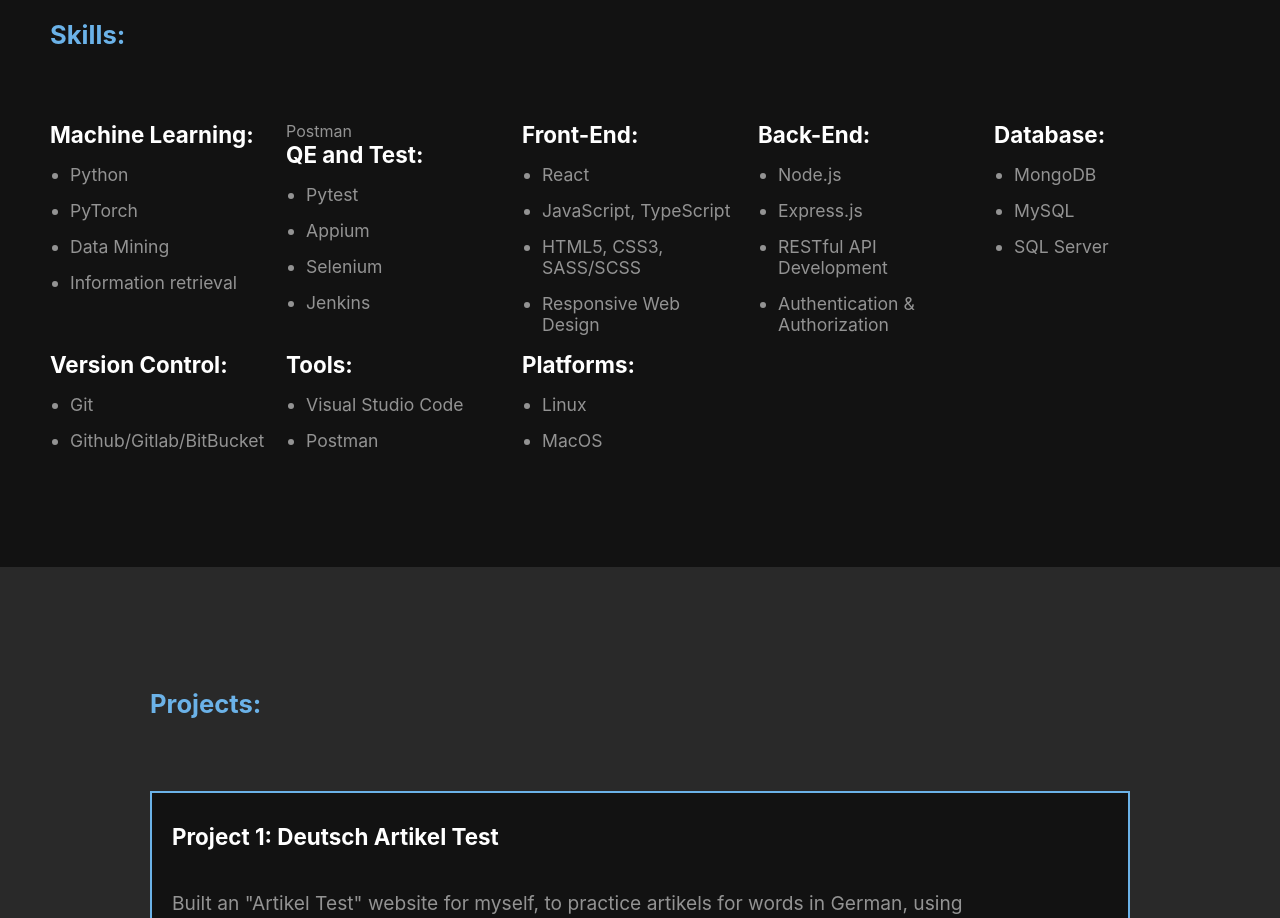
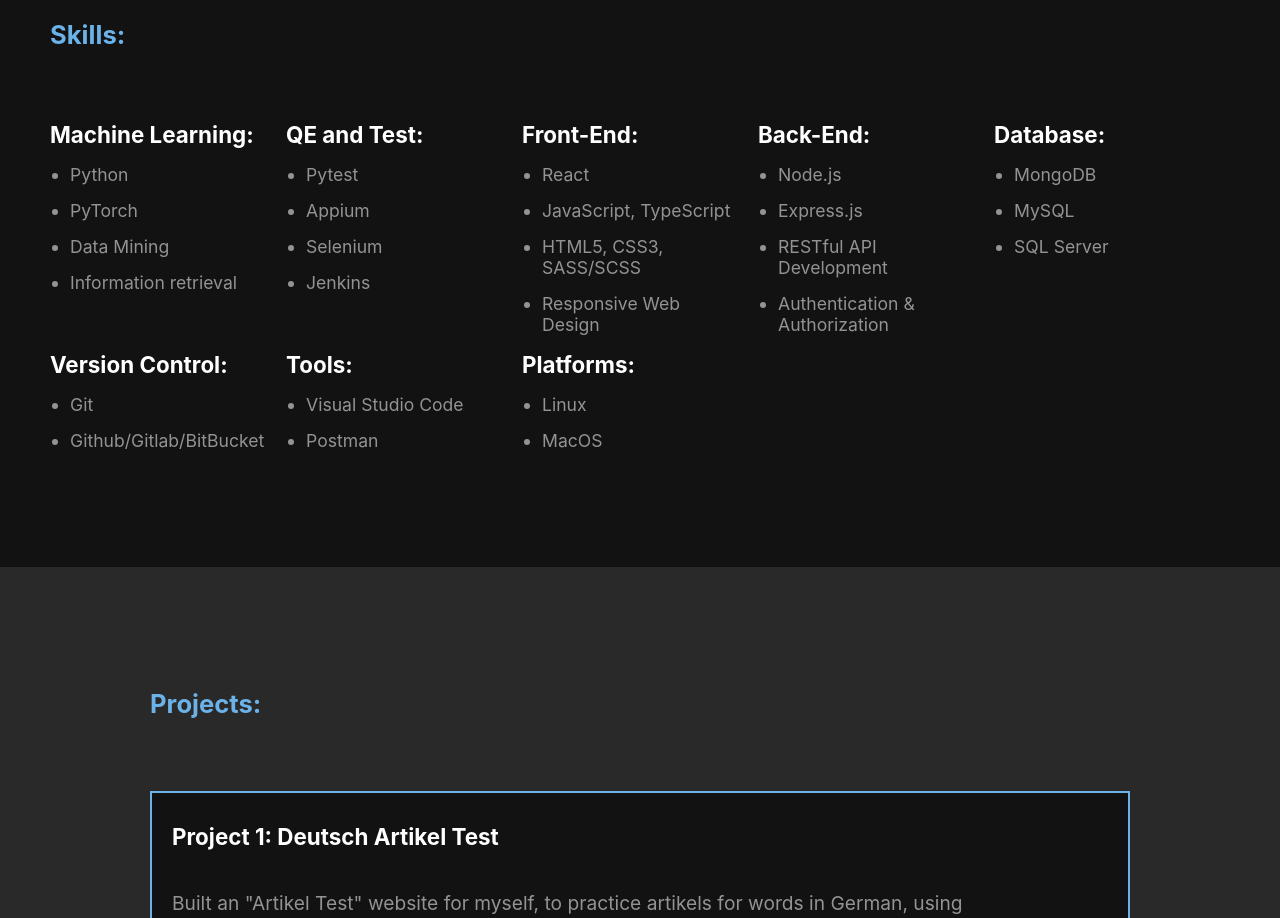
Before and after one commit to sinatavakolifard/portfolio, a React (Vite) app: page / in a window 1280 px wide. Shown: the part 1640-2558 px from the top of the page. Built offline with nearby package versions, Linux system fonts and the light colour scheme.

Commit message:
A bug fixed

```diff
--- a/src/components/Skills.tsx
+++ b/src/components/Skills.tsx
@@ -15,7 +15,7 @@
             <li>Information retrieval</li>
           </ul>
         </div>
-        <div className={styles.skill}>Postman
+        <div className={styles.skill}>
           <h3 className={styles.h3}>QE and Test:</h3>
           <ul>
             <li>Pytest</li>
```
